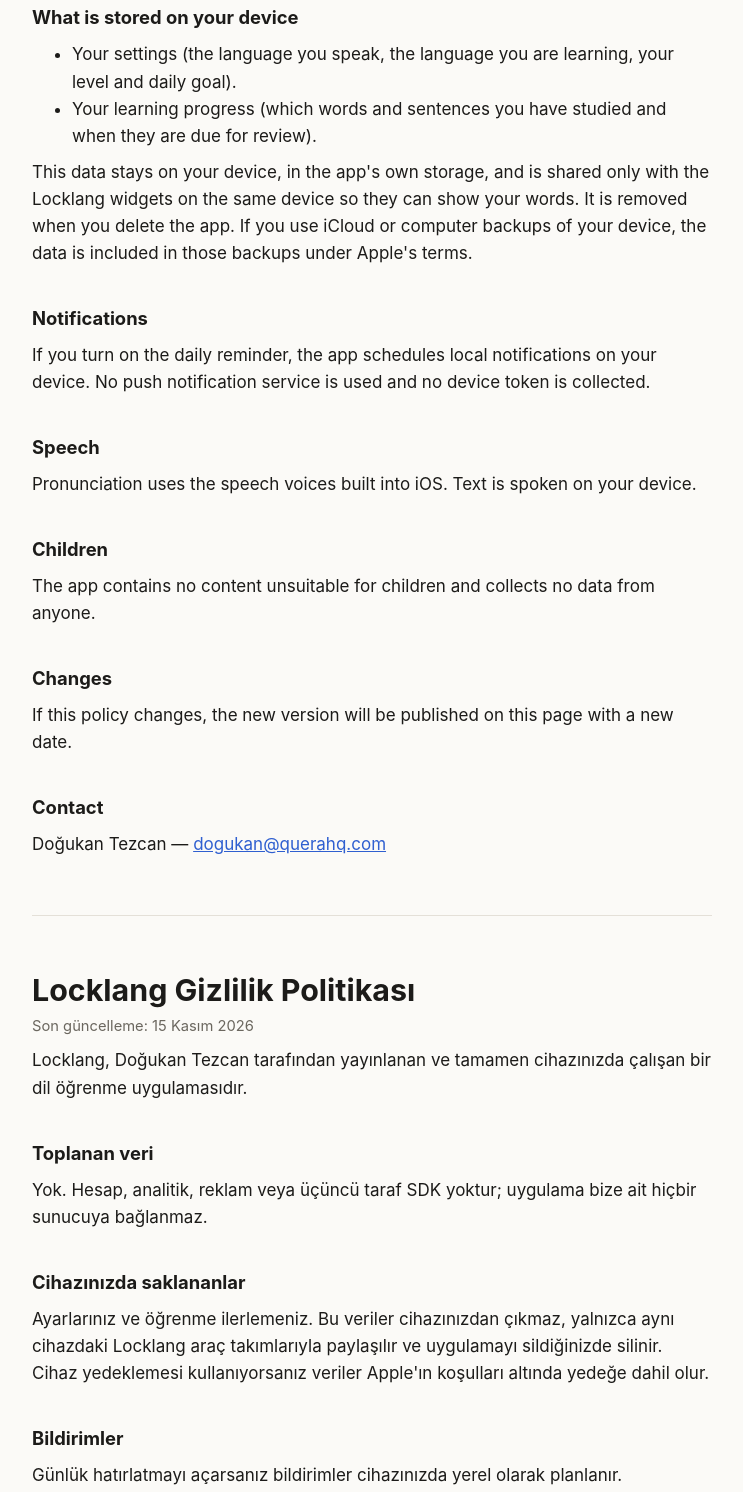
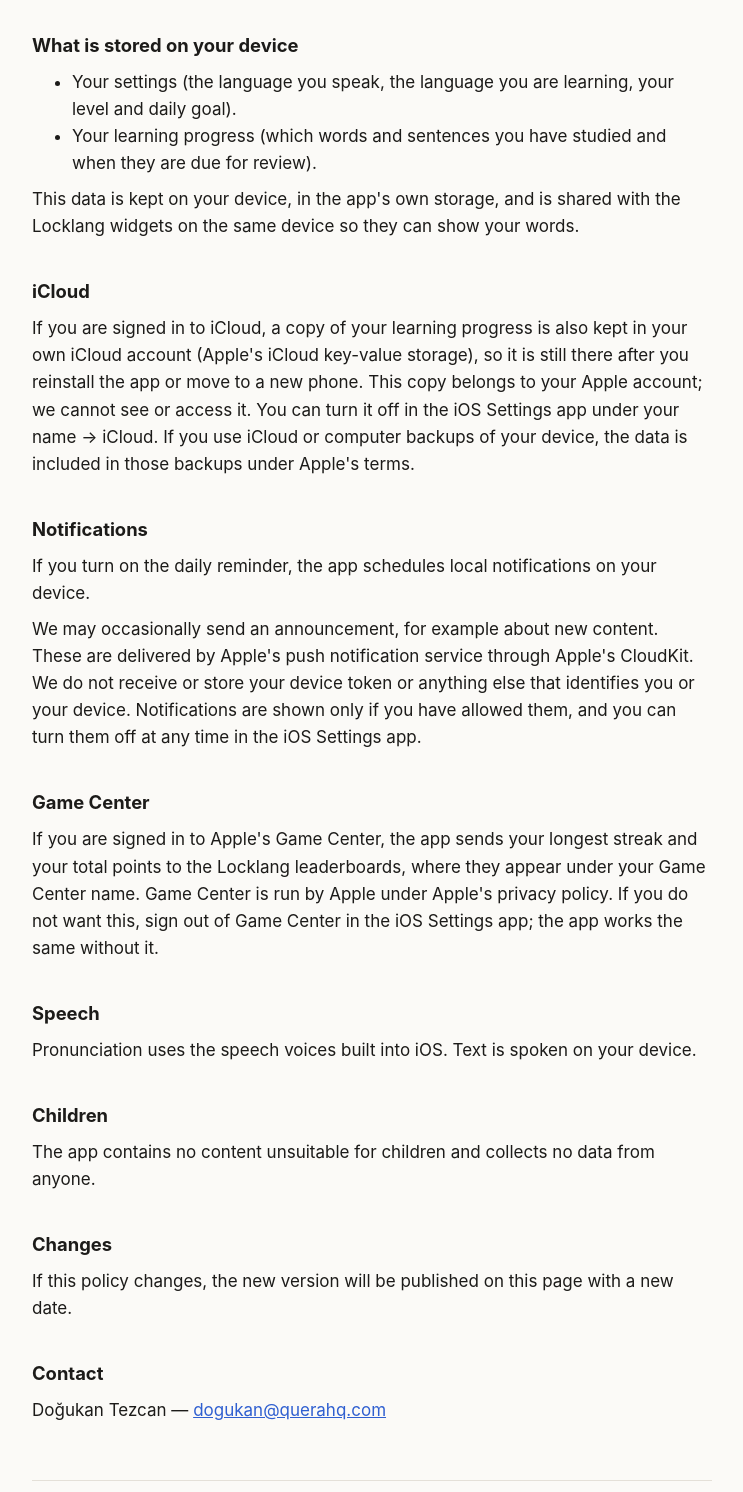
Before and after one commit to dogutez/locklang-site, a plain HTML site: page index.html in a window 1280 px wide. Shown: the part 381-1873 px from the top of the page, without its empty margins (268-1011 px from the left). Drawn offline with Linux system fonts and the light colour scheme.

Commit message:
Describe iCloud backup, announcements and Game Center

```diff
--- a/index.html
+++ b/index.html
@@ -28,17 +28,24 @@
 <p>Locklang is a language-learning app published by Doğukan Tezcan. It works entirely on your device.</p>
 
 <h2>What we collect</h2>
-<p>Nothing. Locklang has no accounts, no analytics, no advertising and no third-party SDKs. The app does not connect to any server operated by us.</p>
+<p>Nothing. Locklang has no accounts of its own, no analytics, no advertising and no third-party SDKs. We do not operate any server; the only online services the app uses are Apple's (iCloud, push notifications and Game Center), described below.</p>
 
 <h2>What is stored on your device</h2>
 <ul>
 <li>Your settings (the language you speak, the language you are learning, your level and daily goal).</li>
 <li>Your learning progress (which words and sentences you have studied and when they are due for review).</li>
 </ul>
-<p>This data stays on your device, in the app's own storage, and is shared only with the Locklang widgets on the same device so they can show your words. It is removed when you delete the app. If you use iCloud or computer backups of your device, the data is included in those backups under Apple's terms.</p>
+<p>This data is kept on your device, in the app's own storage, and is shared with the Locklang widgets on the same device so they can show your words.</p>
+
+<h2>iCloud</h2>
+<p>If you are signed in to iCloud, a copy of your learning progress is also kept in your own iCloud account (Apple's iCloud key-value storage), so it is still there after you reinstall the app or move to a new phone. This copy belongs to your Apple account; we cannot see or access it. You can turn it off in the iOS Settings app under your name → iCloud. If you use iCloud or computer backups of your device, the data is included in those backups under Apple's terms.</p>
 
 <h2>Notifications</h2>
-<p>If you turn on the daily reminder, the app schedules local notifications on your device. No push notification service is used and no device token is collected.</p>
+<p>If you turn on the daily reminder, the app schedules local notifications on your device.</p>
+<p>We may occasionally send an announcement, for example about new content. These are delivered by Apple's push notification service through Apple's CloudKit. We do not receive or store your device token or anything else that identifies you or your device. Notifications are shown only if you have allowed them, and you can turn them off at any time in the iOS Settings app.</p>
+
+<h2>Game Center</h2>
+<p>If you are signed in to Apple's Game Center, the app sends your longest streak and your total points to the Locklang leaderboards, where they appear under your Game Center name. Game Center is run by Apple under Apple's privacy policy. If you do not want this, sign out of Game Center in the iOS Settings app; the app works the same without it.</p>
 
 <h2>Speech</h2>
 <p>Pronunciation uses the speech voices built into iOS. Text is spoken on your device.</p>
@@ -62,13 +69,19 @@
 <p>Locklang, Doğukan Tezcan tarafından yayınlanan ve tamamen cihazınızda çalışan bir dil öğrenme uygulamasıdır.</p>
 
 <h2>Toplanan veri</h2>
-<p>Yok. Hesap, analitik, reklam veya üçüncü taraf SDK yoktur; uygulama bize ait hiçbir sunucuya bağlanmaz.</p>
+<p>Yok. Uygulamanın kendi hesap sistemi, analitik, reklam veya üçüncü taraf SDK yoktur. Bize ait bir sunucu yoktur; uygulamanın kullandığı çevrimiçi hizmetler yalnızca Apple'ınkilerdir (iCloud, anlık bildirimler ve Game Center).</p>
 
 <h2>Cihazınızda saklananlar</h2>
-<p>Ayarlarınız ve öğrenme ilerlemeniz. Bu veriler cihazınızdan çıkmaz, yalnızca aynı cihazdaki Locklang araç takımlarıyla paylaşılır ve uygulamayı sildiğinizde silinir. Cihaz yedeklemesi kullanıyorsanız veriler Apple'ın koşulları altında yedeğe dahil olur.</p>
+<p>Ayarlarınız ve öğrenme ilerlemeniz. Bu veriler cihazınızda tutulur ve aynı cihazdaki Locklang araç takımlarıyla paylaşılır.</p>
+
+<h2>iCloud</h2>
+<p>iCloud'a giriş yaptıysanız öğrenme ilerlemenizin bir kopyası kendi iCloud hesabınızda da tutulur; böylece uygulamayı yeniden kurduğunuzda veya telefon değiştirdiğinizde kaybolmaz. Bu kopya Apple hesabınıza aittir, biz göremeyiz ve erişemeyiz. iOS Ayarlar → adınız → iCloud'dan kapatabilirsiniz. Cihaz yedeklemesi kullanıyorsanız veriler Apple'ın koşulları altında yedeğe dahil olur.</p>
 
 <h2>Bildirimler</h2>
-<p>Günlük hatırlatmayı açarsanız bildirimler cihazınızda yerel olarak planlanır.</p>
+<p>Günlük hatırlatmayı açarsanız bildirimler cihazınızda yerel olarak planlanır. Ara sıra duyuru gönderebiliriz; bunlar Apple'ın bildirim hizmeti (CloudKit) üzerinden iletilir. Cihaz kimliğiniz veya sizi tanımlayan herhangi bir bilgi bize ulaşmaz ve tarafımızca saklanmaz. Bildirimleri iOS Ayarlar'dan dilediğiniz zaman kapatabilirsiniz.</p>
+
+<h2>Game Center</h2>
+<p>Apple'ın Game Center'ına giriş yaptıysanız en uzun seriniz ve toplam puanınız Locklang sıralamalarına gönderilir ve Game Center adınızla görünür. Game Center, Apple'ın gizlilik politikasına tabidir. İstemiyorsanız iOS Ayarlar'dan Game Center oturumunu kapatabilirsiniz.</p>
 
 <h2>Seslendirme</h2>
 <p>iOS'in yerleşik sesleri kullanılır; metin cihazınızda seslendirilir.</p>
```
